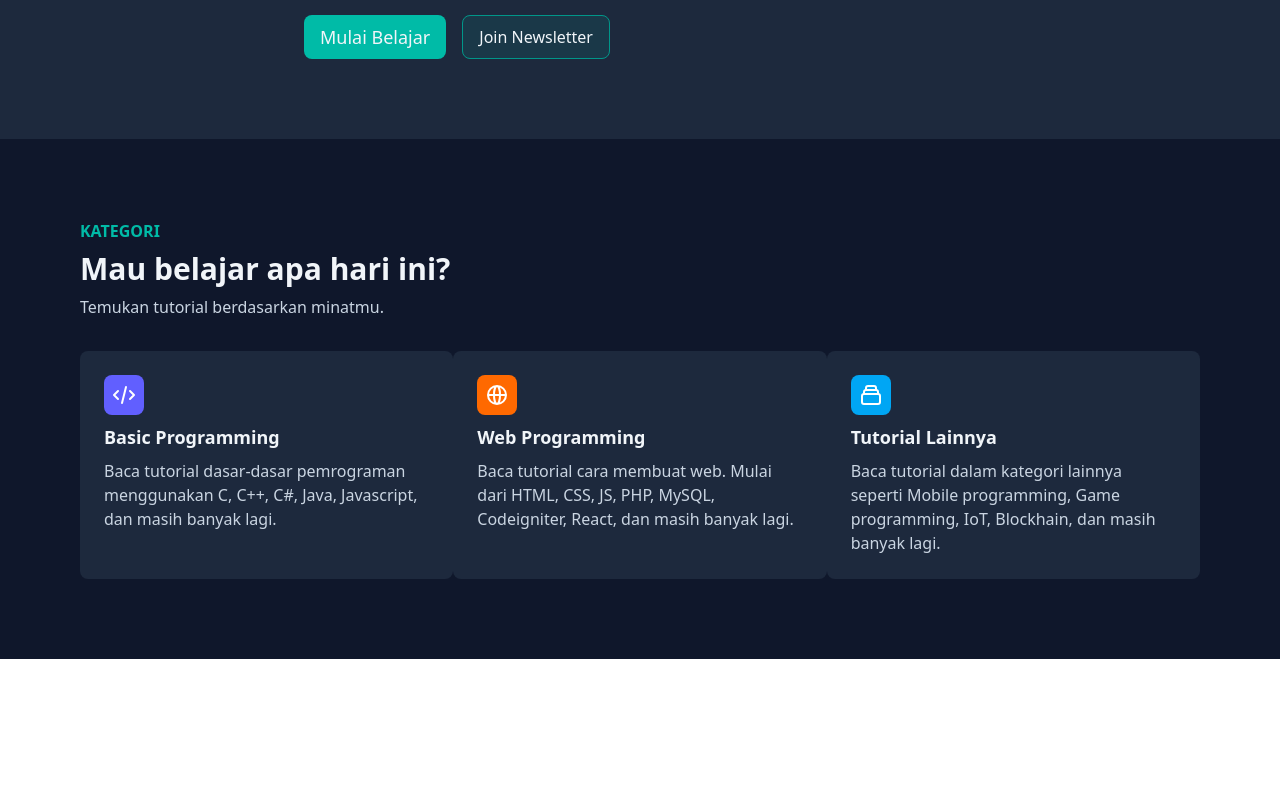
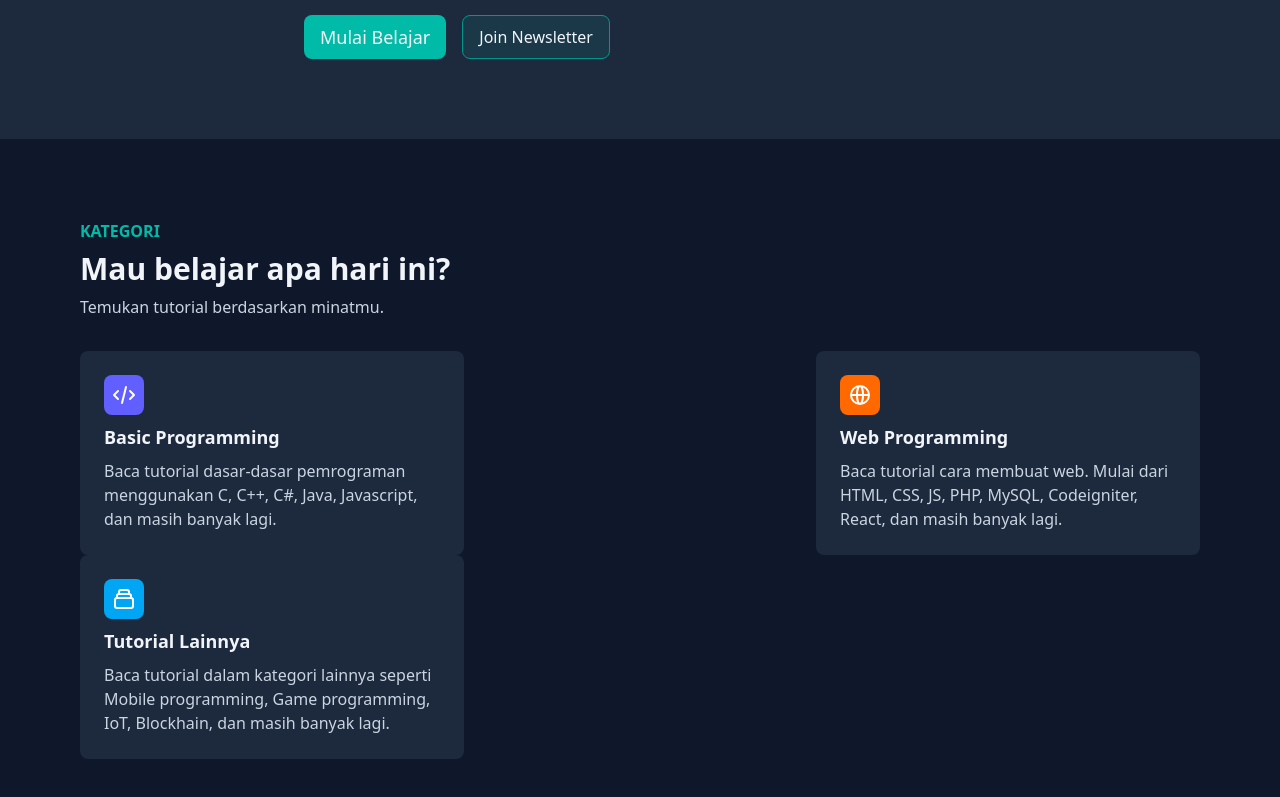
Before and after one commit to seriie/uprak_may_2025, a React (Vite) app: page / in a window 1280 px wide. Shown: the part 577-1374 px from the top of the page. Before the commit the page ends 1236 px from the top, so only its background shows below. Built offline with nearby package versions, Linux system fonts and the light colour scheme.

Commit message:
load heading

```diff
--- a/src/components/content/Category.jsx
+++ b/src/components/content/Category.jsx
@@ -2,6 +2,7 @@ import codeIcon from '../../assets/icon/code.png';
 import ethernetIcon from '../../assets/icon/ethernet.png';
 import listIcon from '../../assets/icon/list.png';
 import CategoryCard from './Category-card';
+import Heading from './Heading';
 
 export default function Category() {
     const cardItems = [
@@ -12,12 +13,8 @@ export default function Category() {
 
     return (
         <>
-            <div className="gap-2 flex flex-col">
-                <h2 className="font-bold text-teal-500">KATEGORI</h2>
-                <h1 className="text-3xl font-bold text-slate-100">Mau belajar apa hari ini?</h1>
-                <p className="text-slate-300">Temukan tutorial berdasarkan minatmu.</p>
-            </div>
-            <div className='flex flex-warp w-full justify-between mt-8'>
+            <Heading subTitle="KATEGORI" title="Mau belajar apa hari ini?" desc="Temukan tutorial berdasarkan minatmu." />
+            <div className='flex flex-wrap w-full justify-between mt-8'>
                 {cardItems.map((item) => (
                     <CategoryCard item={item} />
                 ))}
```
